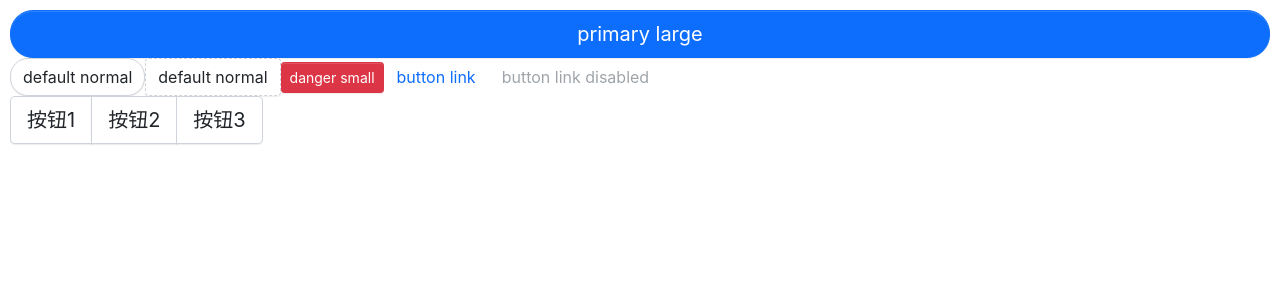
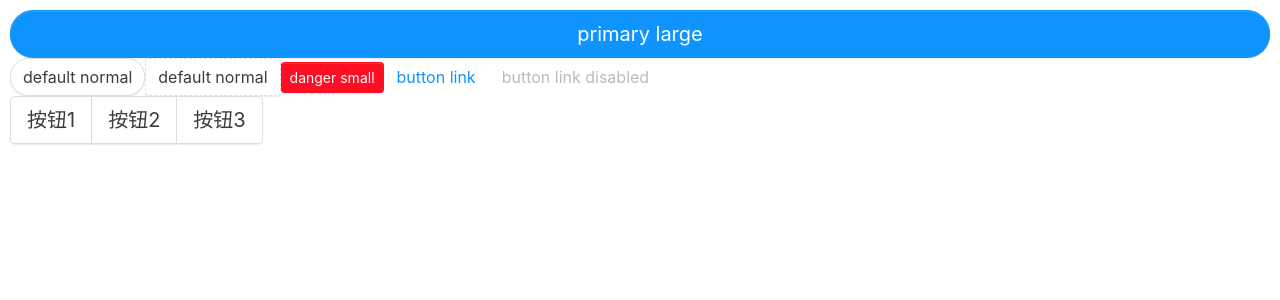
Before and after one commit to xuasir/fruit-ui-react, a React (Create React App) app: page / in a window 1280 px wide. Shown: the top 300 px of the page. Built offline with nearby package versions, Linux system fonts and the light colour scheme.

Commit message:
fix(variable.scss): 调整组件库色板
调整组件库色板主题风格

```diff
--- a/src/styles/_variables.scss
+++ b/src/styles/_variables.scss
@@ -1,28 +1,28 @@
 // !default防止变量被覆盖
 // 中性面板由白色到黑色-适用于内容展示，便于阅读
 $white: #fff !default;
-$gray-100: #f8f9fa !default;
-$gray-200: #e9ecef !default;
-$gray-300: #dee2e6 !default;
-$gray-400: #ced4da !default;
-$gray-500: #adb5bd !default;
-$gray-600: #6c757d !default;
-$gray-700: #495057 !default;
-$gray-800: #343a40 !default;
-$gray-900: #212529 !default;
+$gray-100: #fafafa !default;
+$gray-200: #f5f5f5 !default;
+$gray-300: #f0f0f0 !default;
+$gray-400: #dedede !default;
+$gray-500: #c2c2c2 !default;
+$gray-600: #979797 !default;
+$gray-700: #818181 !default;
+$gray-800: #606060 !default;
+$gray-900: #3c3c3c !default;
 $black: #000 !default;
 
 // 基础色彩体系
-$blue: #0d6efd !default;
+$blue: #0f93ff !default;
 $indigo: #6610f2 !default;
 $purple: #6f42c1 !default;
-$pink: #d63384 !default;
-$red: #dc3545 !default;
-$orange: #fd7e14 !default;
-$yellow: #fadb14 !default;
-$green: #52c41a !default;
-$teal: #20c997 !default;
-$cyan: #17a2b8 !default;
+$pink: #ee0290 !default;
+$red: #ff0d22 !default;
+$orange: #ee6002 !default;
+$yellow: #f0bd00 !default;
+$green: #00d212 !default;
+$teal: #0eb988 !default;
+$cyan: #00a5ee !default;
 
 // 主要颜色及功能颜色
 $primary: $blue !default;
```
